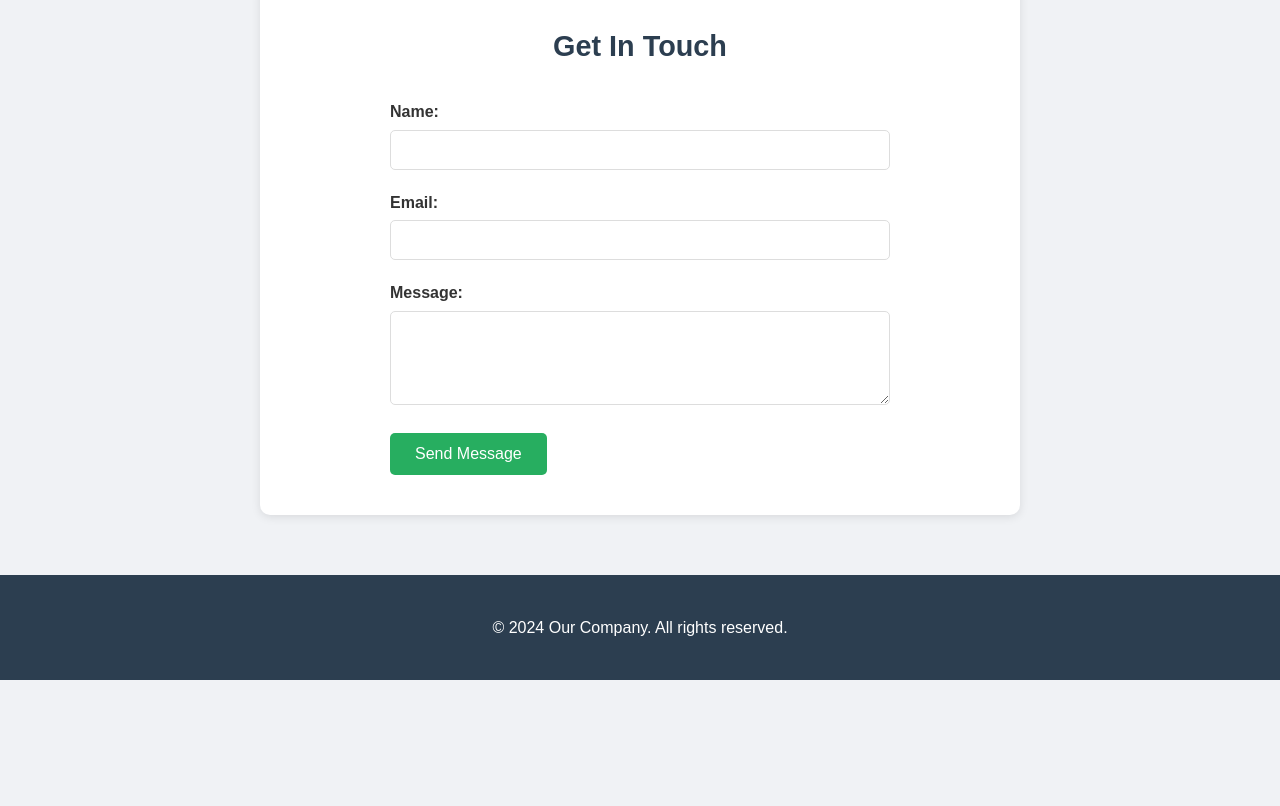
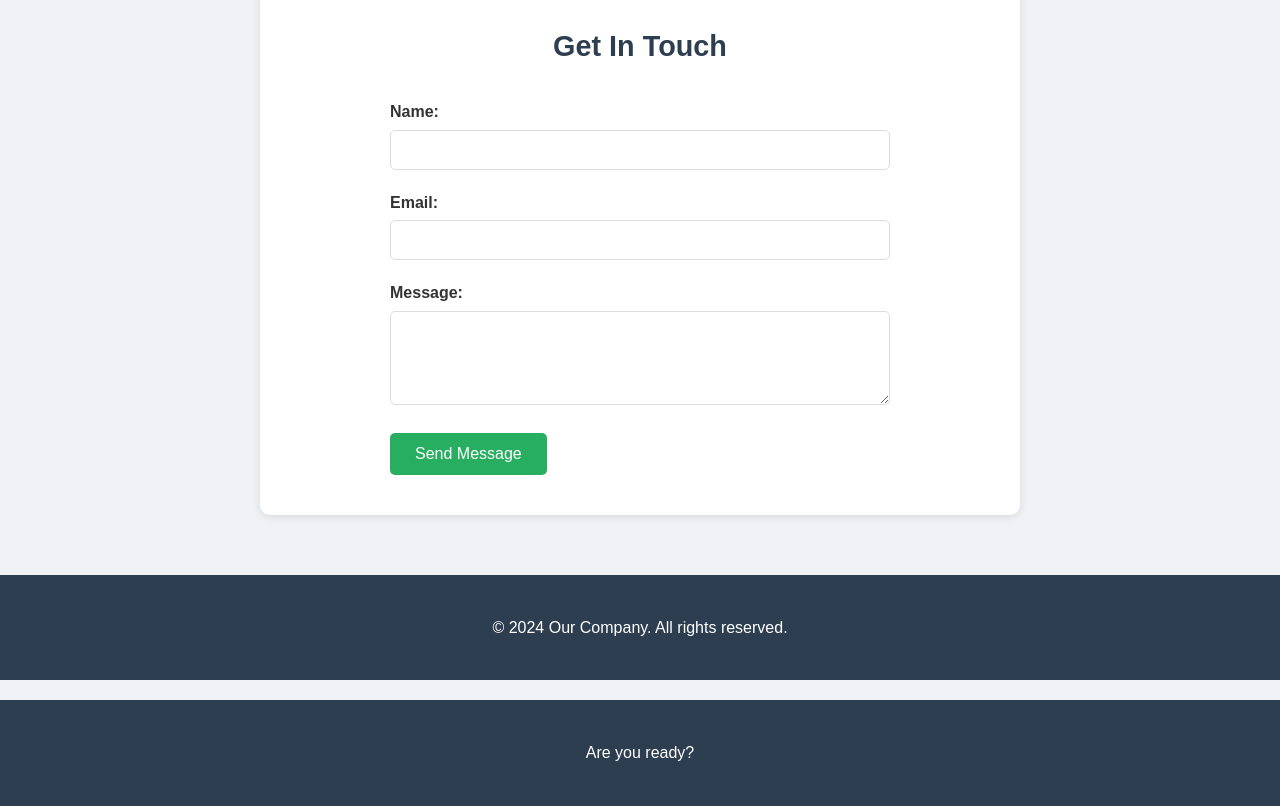
Before and after one commit to Prish399/generated-site-PXHOOS, a website: page index.html in a window 1280 px wide. Shown: the part 1037-1843 px from the top of the page. Before the commit the page ends 1717 px from the top, so only its background shows below. Drawn offline with Linux system fonts and the light colour scheme.

Commit message:
AI Update: Update the text in the end splash to 'Are you ready?'

```diff
--- a/index.html
+++ b/index.html
@@ -245,6 +245,12 @@
         </div>
     </footer>
 
+    <section style="background: #2c3e50; color: white; text-align: center; padding: 20px; margin-top: 20px;">
+        <div class="container">
+            <p>Are you ready?</p>
+        </div>
+    </section>
+
     <script>
         document.querySelector('.contact-form').addEventListener('submit', function(e) {
             e.preventDefault();
```
